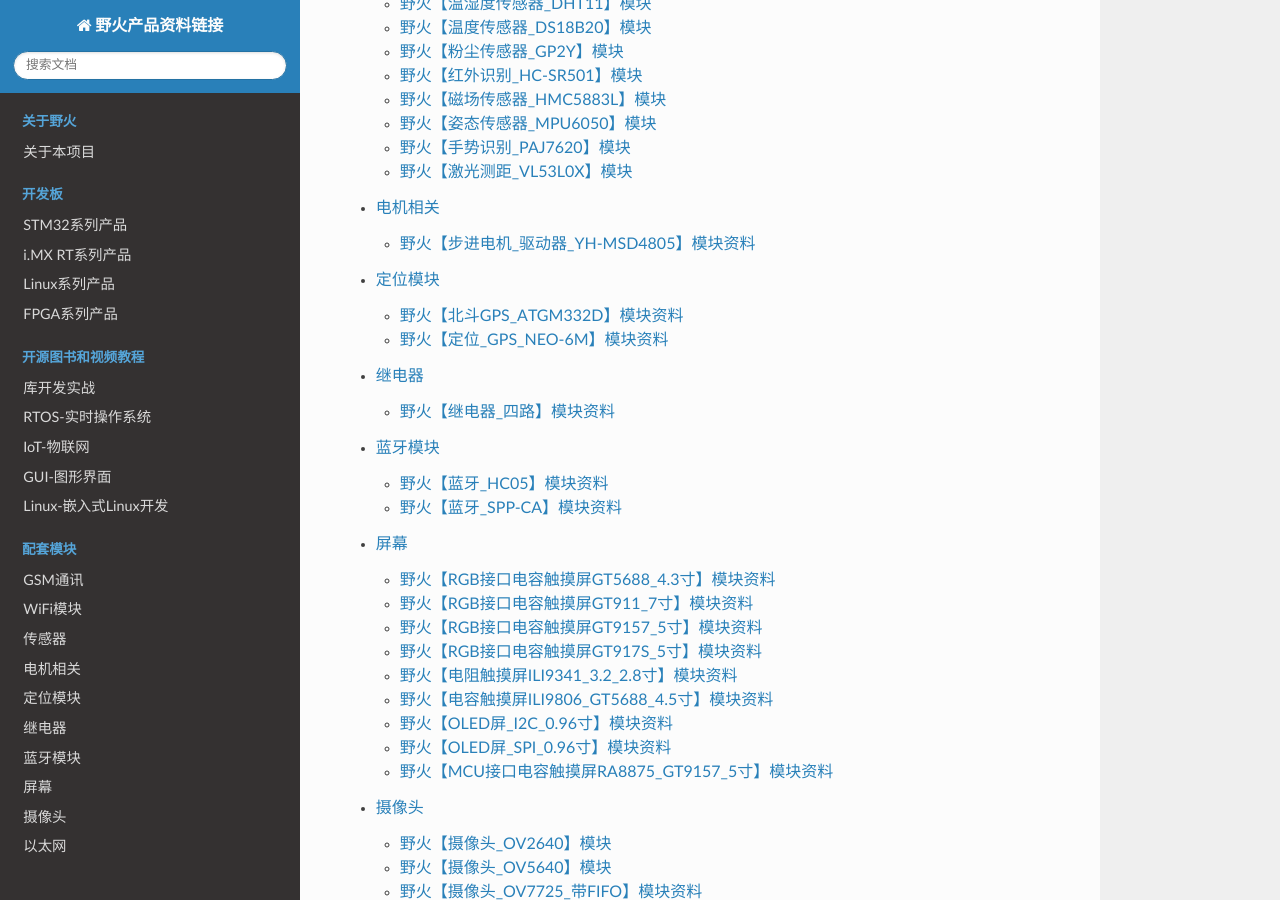
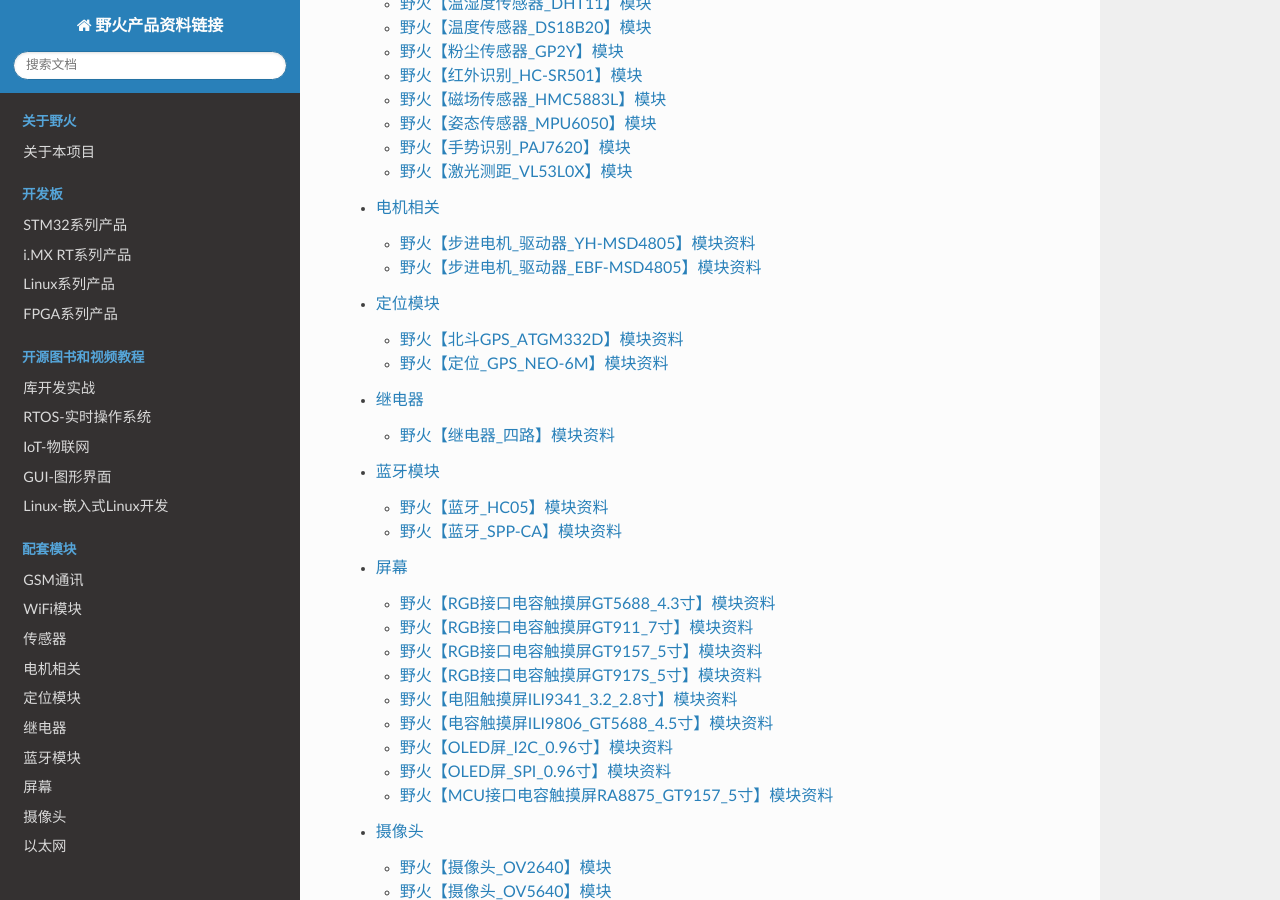
Before and after one commit to Embedfire/ebf_products, a Sphinx documentation site: the page built from documentation/index.rst, in a window 1280 px wide and 900 px high, scrolled down 1916 px. Built offline with Sphinx 7.4.7 and the Read the Docs theme 2.0.0, drawn with Linux system fonts in a browser that asks for light colours; pages that are not in the unit, such as notebooks, are missing from menus.

Commit message:
添加新驱动器资料

```diff
--- /dev/null
+++ b/documentation/module/motor/ebf-msd4805.rst
@@ -0,0 +1,21 @@
+
+野火【步进电机_驱动器_EBF-MSD4805】模块资料
+==========================================
+
+资料下载链接
+------------
+
+野火【步进电机_驱动器_YH-MSD4805】模块资料：
+
+- 链接：https://pan.baidu.com/s/1_Z2l8IfJicnxMhpmPGWvHg
+- 提取码：2400
+
+
+
+产品图片
+--------
+
+
+
+.. figure:: media/步进电机驱动器_EBF-MSD4805.jpg
+   :alt: 步进电机驱动器_EBF-MSD4805
--- a/documentation/module/motor/index.rst
+++ b/documentation/module/motor/index.rst
@@ -11,3 +11,4 @@
    :maxdepth: 1
 
    msd4805
+   ebf-msd4805
--- a/documentation/module/motor/msd4805.rst
+++ b/documentation/module/motor/msd4805.rst
@@ -10,6 +10,12 @@
 - 链接：https://pan.baidu.com/s/1c52HgRjnOATYo7AuNy1EIw
 - 提取码：ilzd
 
+
+**该资料为对应旧驱动器模块，现在新驱动器资料请前往 步进电机驱动器_EBF-MSD4805 资料页面下载**
+
+
+
+
 产品图片
 --------
 
```
Also changed, not shown: documentation/module/motor/media/步进电机驱动器_EBF-MSD4805.jpg (added).
